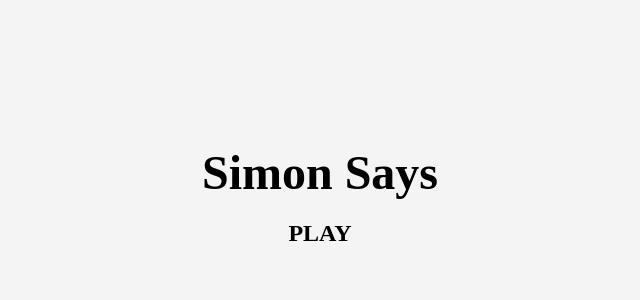
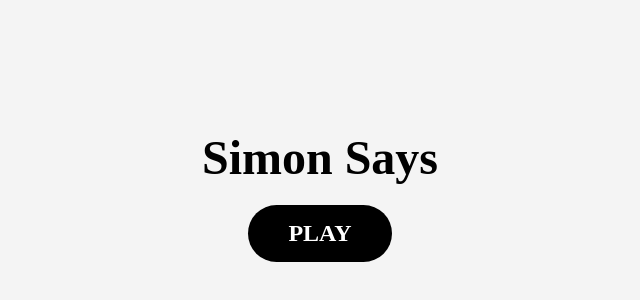
Before and after one commit to Neimnem/Q4-AA-Grp5, a plain HTML site: page index.html in a window 1280 px wide. Shown: the part 220-520 px from the top of the page, without its empty margins (320-960 px from the left). Drawn offline with Linux system fonts and the light colour scheme.

Commit message:
Update index.html

```diff
--- a/index.html
+++ b/index.html
@@ -22,10 +22,15 @@
             margin-bottom: 20px;
         }
         a {
-            font-size: 1.5rem;
+           font-size: 1.5rem;
             text-decoration: none;
-            color: black;
+            color: white;
             font-weight: bold;
+            background-color: black;
+            padding: 15px 40px;
+            border-radius: 50px;
+            display: inline-block;
+            text-align: center;
         }
     </style>
     <body>
```
